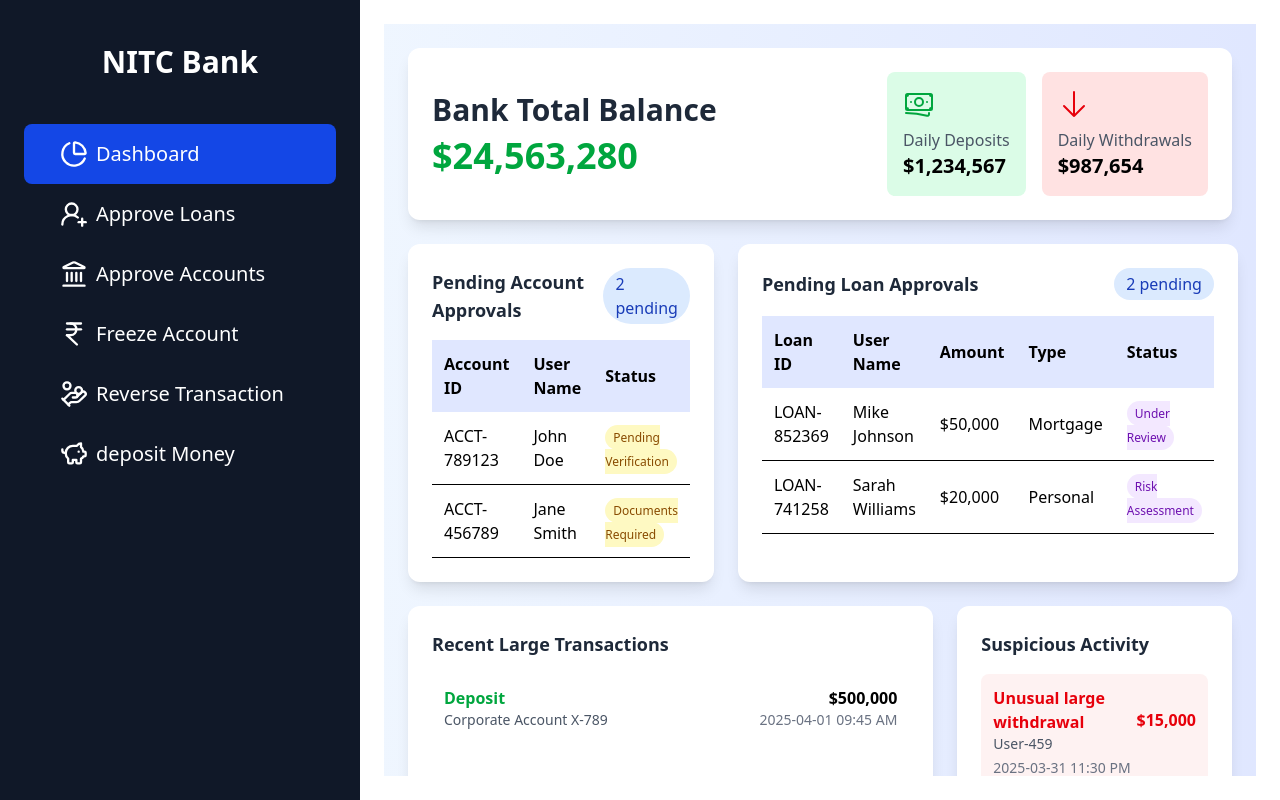
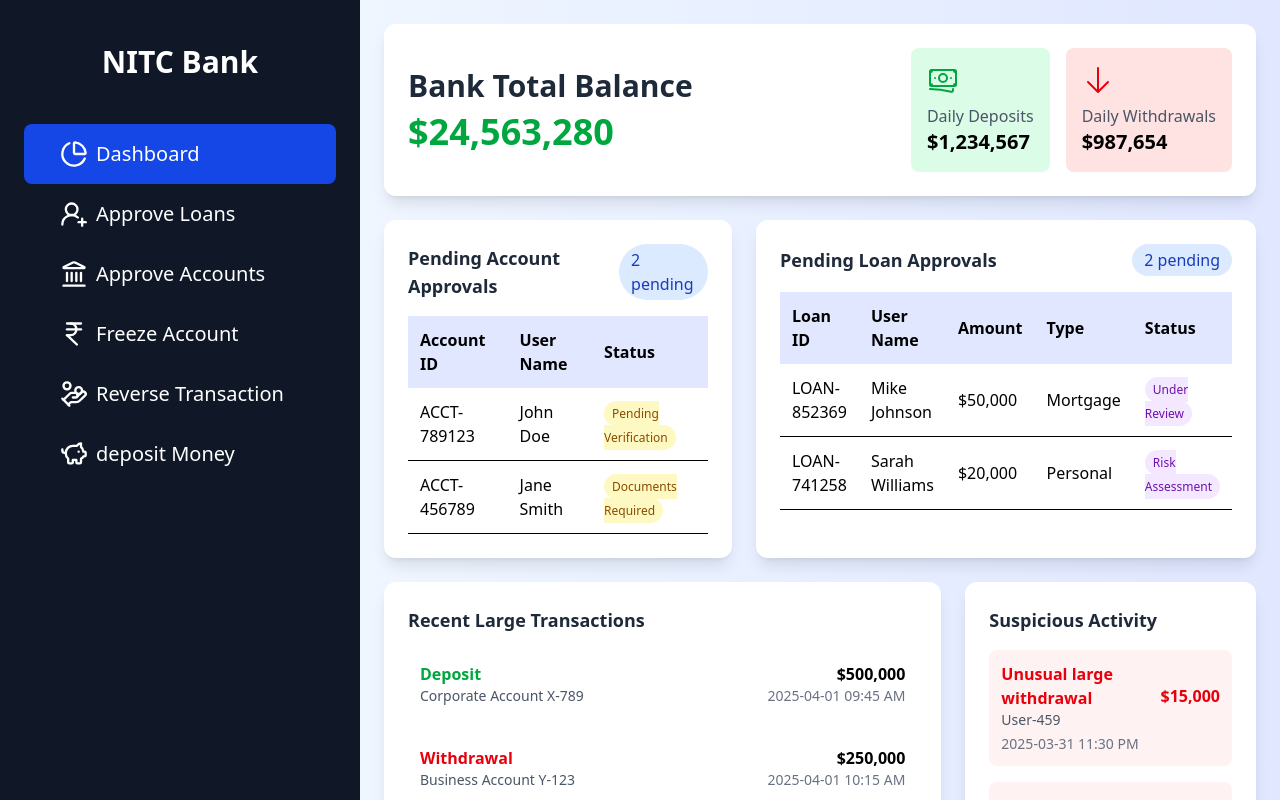
Before and after one commit to shazilkp/banking_system, a Next.js app: page /admin in a window 1280 px wide. Built offline with nearby package versions, Linux system fonts and the light colour scheme.

Commit message:
admin frontend update

```diff
--- a/app/admin/page.js
+++ b/app/admin/page.js
@@ -54,7 +54,7 @@ const AdminDashboard = () => {
       </aside>
 
       {/* Main Content */}
-      <main className="flex-1 bg-white overflow-hidden p-6">
+      <main className="flex-1 bg-white overflow-hidden">
     {activeForm === null && <AdminOverview />}
     {activeForm === "loanApproval" && <LoanApprovalModule setActiveForm={setActiveForm} />}
     {activeForm === "accountApproval" && <AccountApprovalModule setActiveForm={setActiveForm} />}
```
